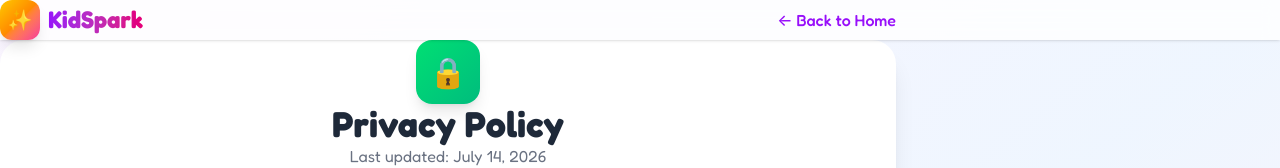
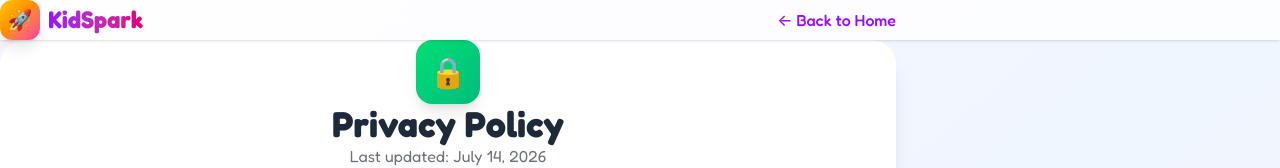
Before and after one commit to sherry2k/KidSpark, a React (Vite) app: page /privacy-policy in a window 1280 px wide. Shown: the top 168 px of the page. Built offline with nearby package versions, Linux system fonts and the light colour scheme; no server answers; a web font is replaced by a local one.

Commit message:
Update PrivacyPolicy.tsx

```diff
--- a/src/PrivacyPolicy.tsx
+++ b/src/PrivacyPolicy.tsx
@@ -88,7 +88,7 @@ export default function PrivacyPolicy() {
               whileHover={{ rotate: 20, scale: 1.1 }}
               className="w-10 h-10 bg-gradient-to-br from-yellow-400 via-orange-400 to-pink-500 rounded-xl flex items-center justify-center shadow-lg"
             >
-          <span className="text-white text-xl">✨</span>
+          <span className="text-white text-xl">🚀</span>
             </motion.div>
             <span className="text-2xl font-bold bg-gradient-to-r from-purple-600 to-pink-600 bg-clip-text text-transparent">
               KidSpark
```
